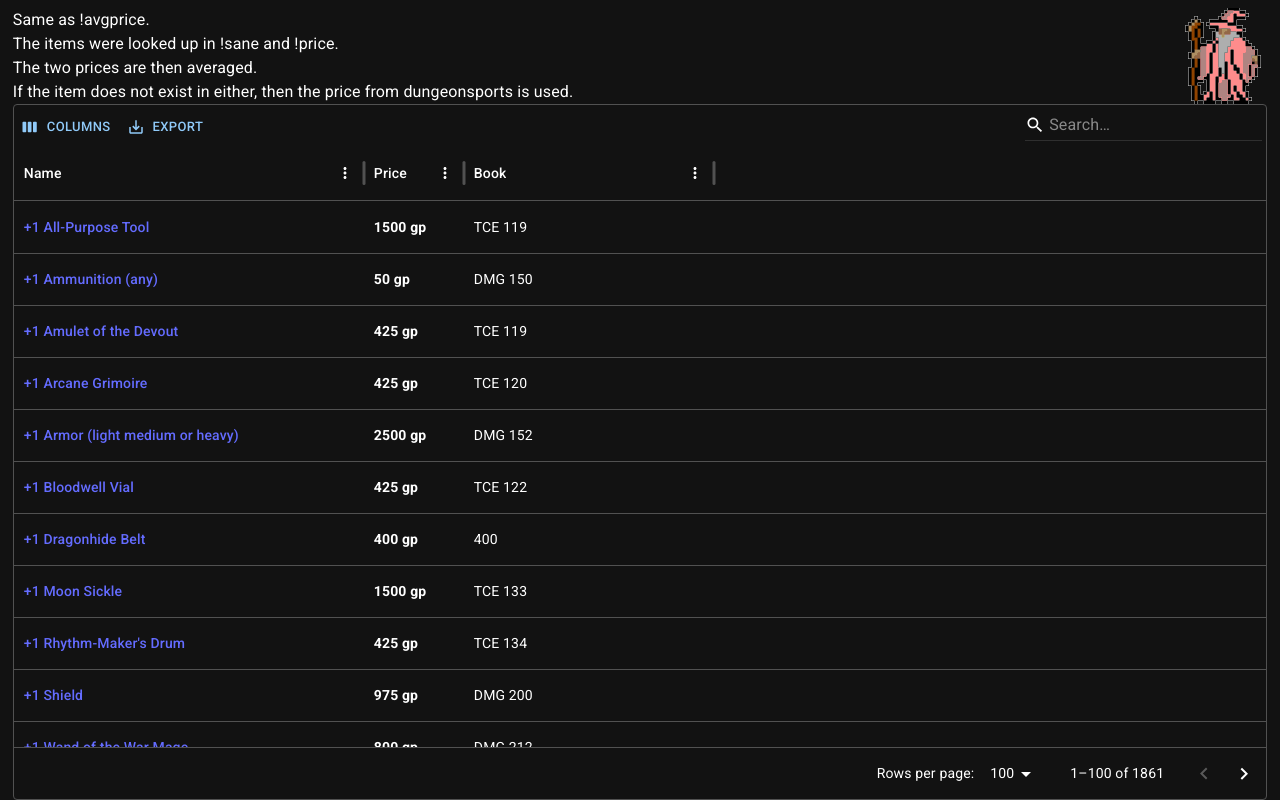
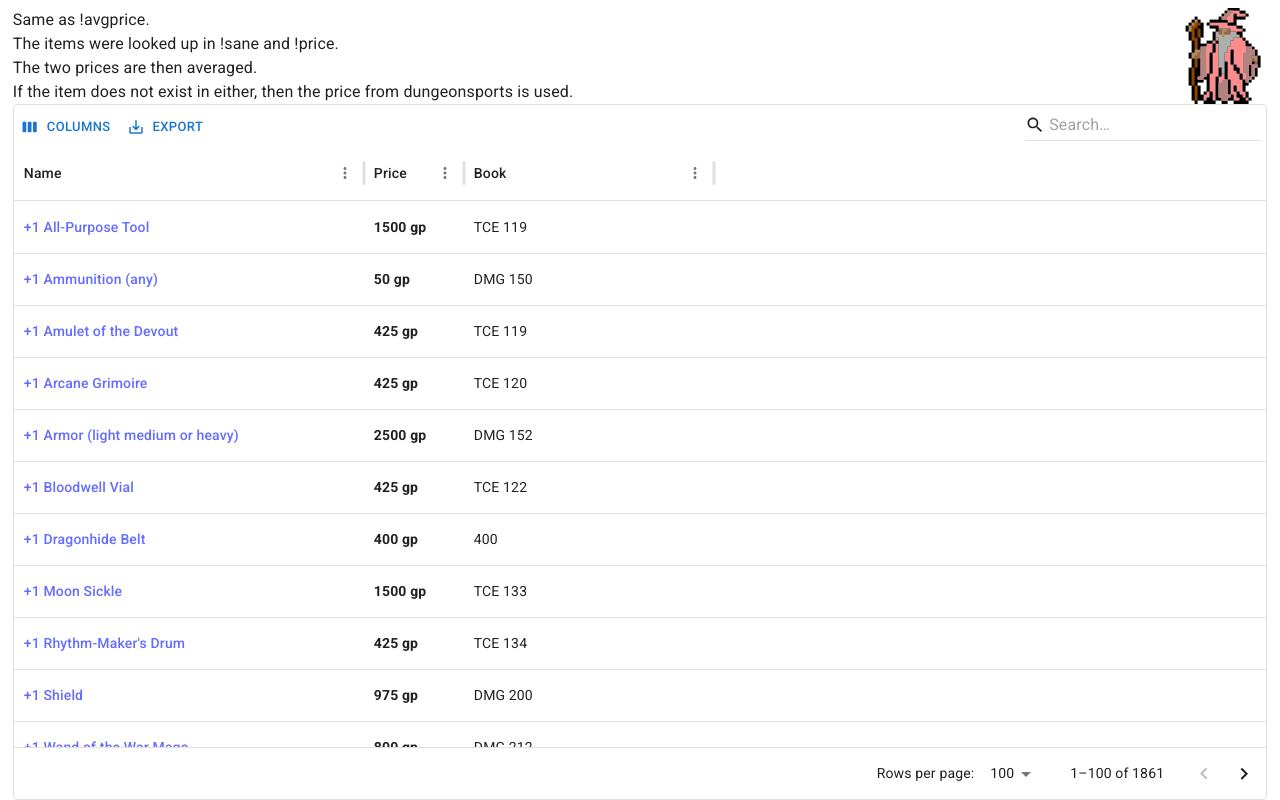
Before and after one commit to edlost113/avgprice, a React (Vite) app in the folder avgprice/: page / in a window 1280 px wide. Built offline with nearby package versions, Linux system fonts and the light colour scheme.

Commit message:
dont force dark

```diff
--- a/avgprice/src/App.tsx
+++ b/avgprice/src/App.tsx
@@ -16,8 +16,8 @@ import '@fontsource/roboto/700.css';
 
 
 const darkTheme = createTheme({
-  palette: {
-    mode: 'dark',
+  colorSchemes: {
+    dark: true,
   },
 });
 const App = () => {
```
